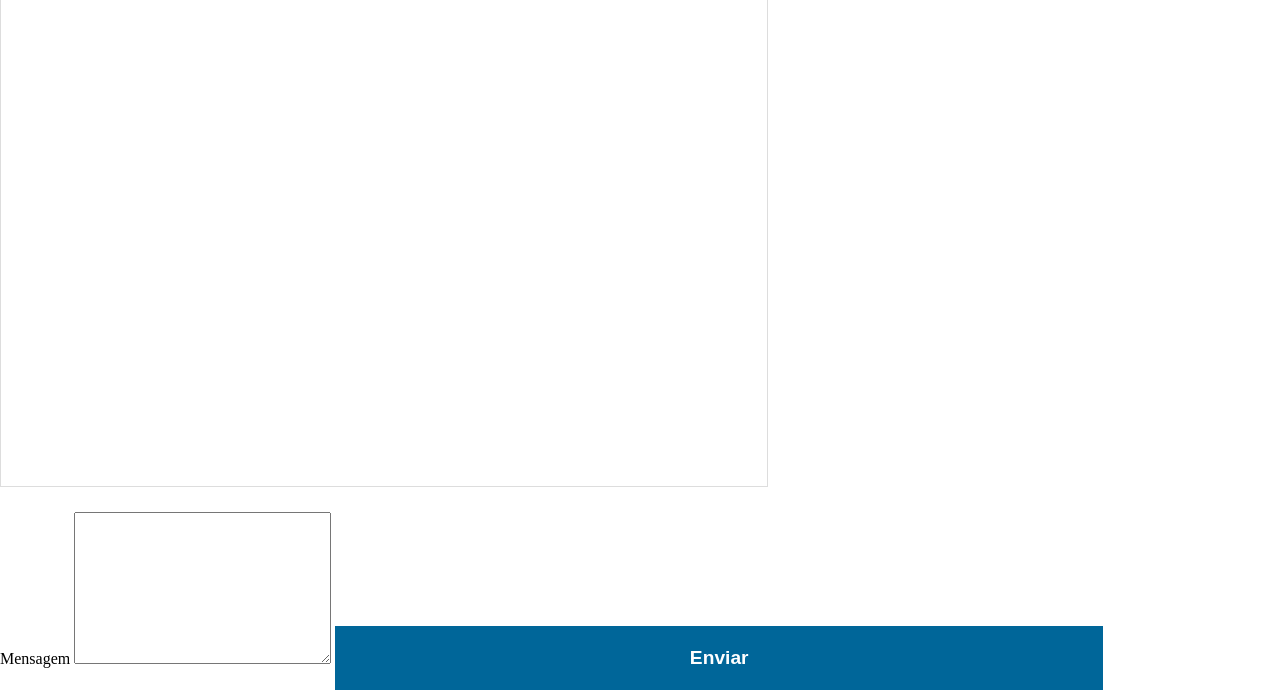
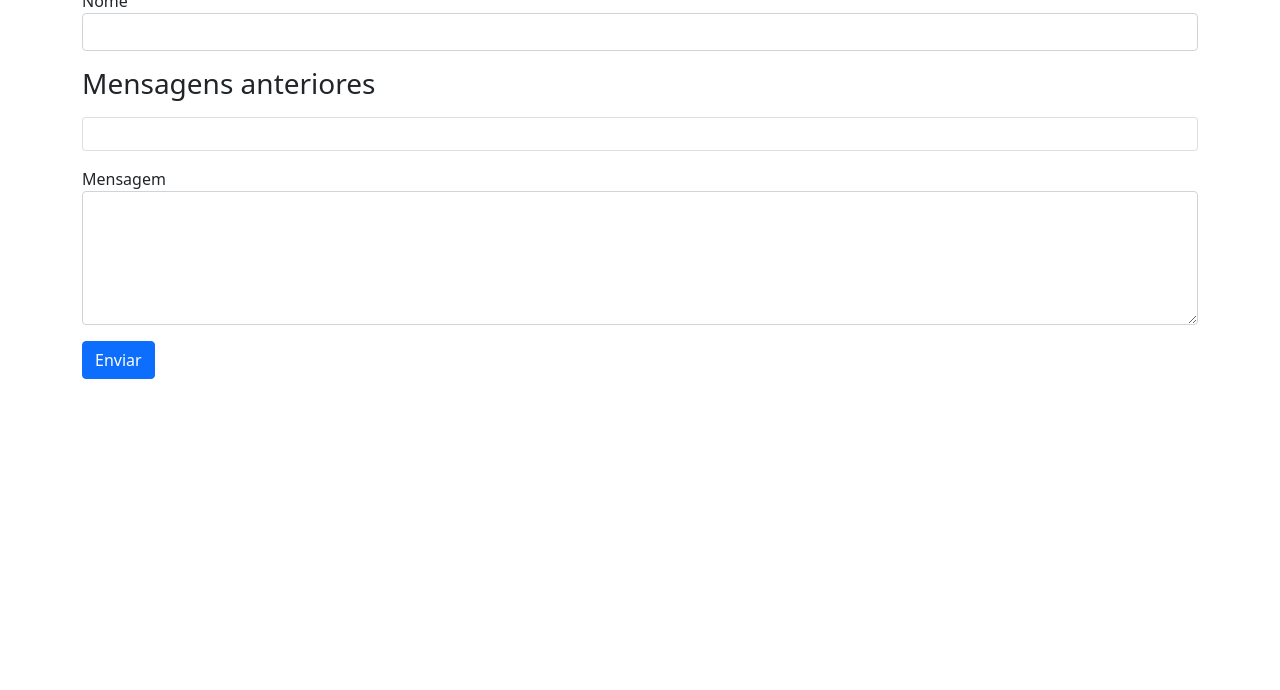
Before and after one commit to pessolatohenrique/chat-socketio, a website: page public/index.html in a window 1280 px wide. Shown: the part 115-805 px from the top of the page. Drawn offline with nearby package versions, Linux system fonts and the light colour scheme; no server answers.

Commit message:
Melhoria de layout com o bootstrap

```diff
--- a/public/index.html
+++ b/public/index.html
@@ -1,7 +1,12 @@
 <html>
   <head>
     <title>Chat</title>
-    <link rel="stylesheet" href="styles.css" />
+    <link
+      rel="stylesheet"
+      href="https://cdn.jsdelivr.net/npm/bootstrap@5.1.0/dist/css/bootstrap.min.css"
+      integrity="sha384-KyZXEAg3QhqLMpG8r+8fhAXLRk2vvoC2f3B09zVXn8CA5QIVfZOJ3BCsw2P0p/We"
+      crossorigin="anonymous"
+    />
     <script src="https://cdnjs.cloudflare.com/ajax/libs/socket.io/4.1.3/socket.io.js"></script>
     <script
       src="https://code.jquery.com/jquery-3.6.0.min.js"
@@ -10,16 +15,37 @@
     ></script>
   </head>
   <body>
-    <section class="default-flex">
+    <div class="container mt-5">
+      <h1>Bem-vindo ao chat!</h1>
       <form action="" method="post" id="chat-form">
-        <label for="name">Nome</label>
-        <input type="text" name="name" id="name" />
-        <div class="messages"></div>
-        <label for="message">Mensagem</label>
-        <textarea name="message" id="message" cols="30" rows="10"></textarea>
-        <button type="submit">Enviar</button>
+        <div class="row">
+          <div class="col-md-12">
+            <div class="form-group">
+              <label for="name">Nome</label>
+              <input type="text" name="name" id="name" class="form-control" />
+            </div>
+          </div>
+        </div>
+
+        <h3 class="mt-3">Mensagens anteriores</h3>
+        <div class="card mt-3">
+          <div class="card-body messages"></div>
+        </div>
+
+        <div class="form-group mt-3">
+          <label for="message">Mensagem</label>
+          <textarea
+            name="message"
+            id="message"
+            cols="30"
+            rows="5"
+            class="form-control"
+          ></textarea>
+        </div>
+
+        <button type="submit" class="btn btn-primary mt-3">Enviar</button>
       </form>
-    </section>
+    </div>
     <script type="text/javascript">
       function renderElement(messageObject) {
         const { name, message } = messageObject;
@@ -45,6 +71,8 @@
         const name = $("#name").val();
         const message = $("#message").val();
 
+        console.log("name and message", name, message);
+
         if (name.length && message.length) {
           const messageObject = {
             name,
```
